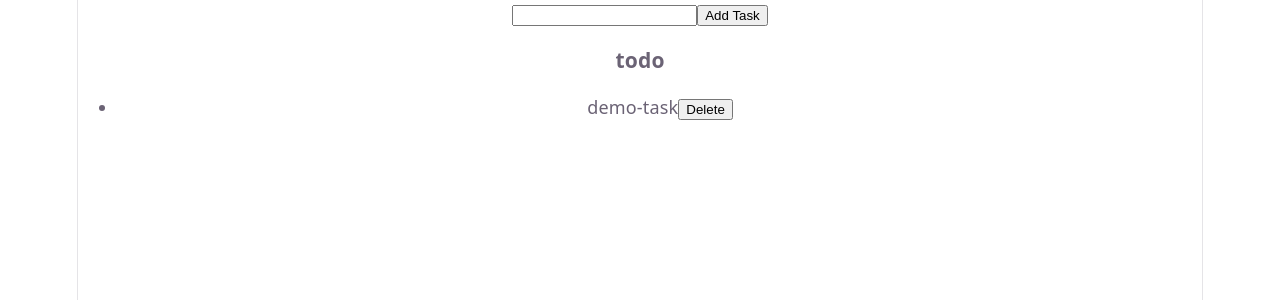
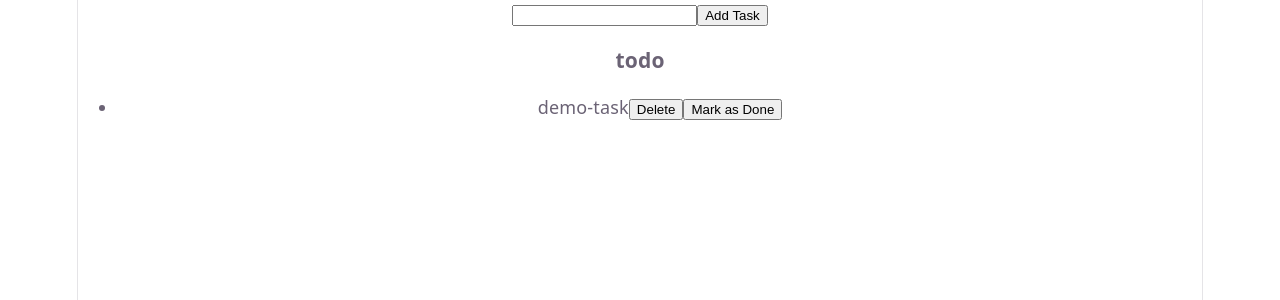
Before and after one commit to adityapratap247/Redux-Toolkit, a React (Vite) app: page / in a window 1280 px wide. Shown: the top 300 px of the page. Built offline with nearby package versions, Linux system fonts and the light colour scheme.

Commit message:
specfic id function

```diff
--- a/src/components/Todo.jsx
+++ b/src/components/Todo.jsx
@@ -1,6 +1,6 @@
 import { useSelector } from "react-redux"
 import { useDispatch } from "react-redux";
-import { deleteTodo } from "../features/todo/todoSlice";
+import { deleteTodo, markAsDone } from "../features/todo/todoSlice";
 
 export default function Todo() {
   const todos = useSelector((state) => state.todos);
@@ -12,6 +12,12 @@ export default function Todo() {
     dispatch(deleteTodo(id));
   }
 
+  const clickMark = (id) =>{
+    console.log("marked as Done",id);
+    dispatch(markAsDone(id));
+
+  }
+
   return (
     <div>
       <h3>todo</h3>
@@ -20,6 +26,7 @@ export default function Todo() {
           <li key={todo.id}>
             {todo.task}
             <button type="button" onClick={ () => clickHandler(todo.id) }>Delete</button>
+            <button type="button" onClick={() => clickMark(todo.id)}style={{ textDecoration: todo.isDone ? "line-through" : "none" }} >Mark as Done</button>
           </li>
         ))}
       </ul>
```
